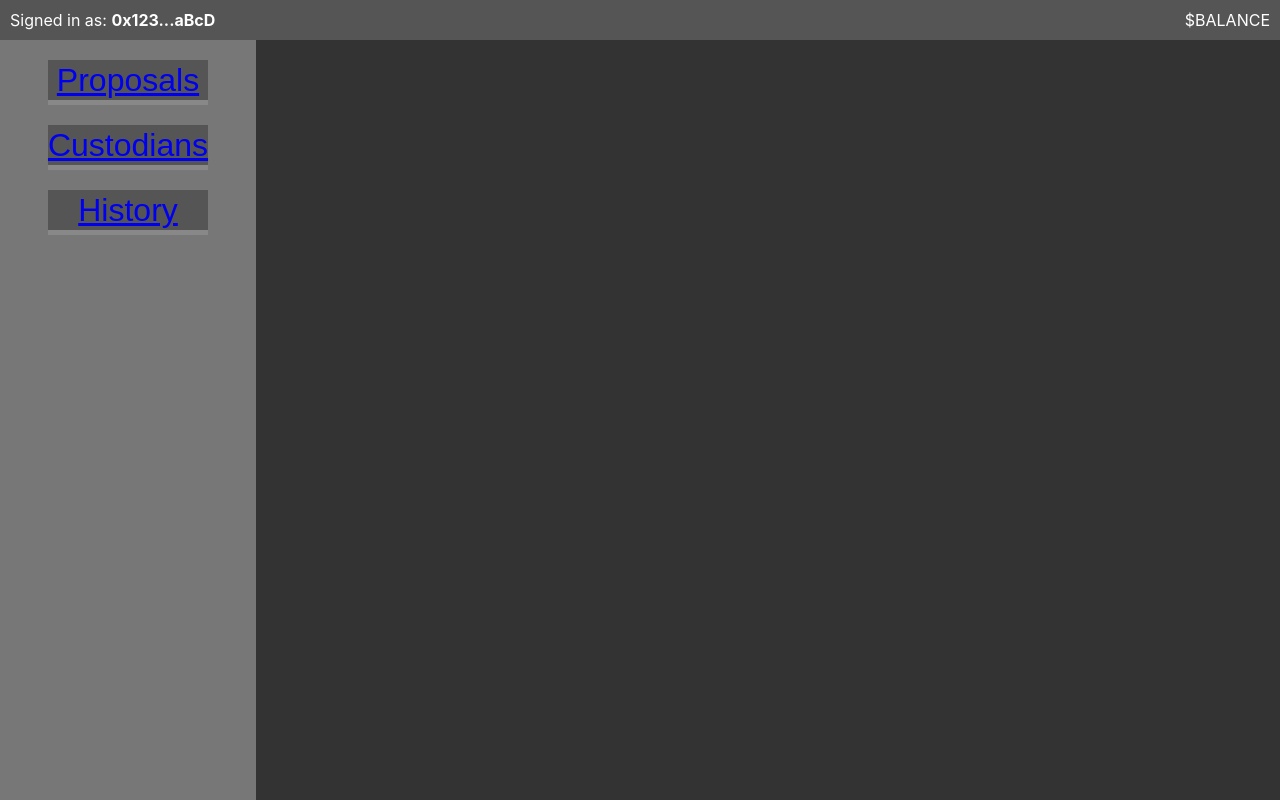
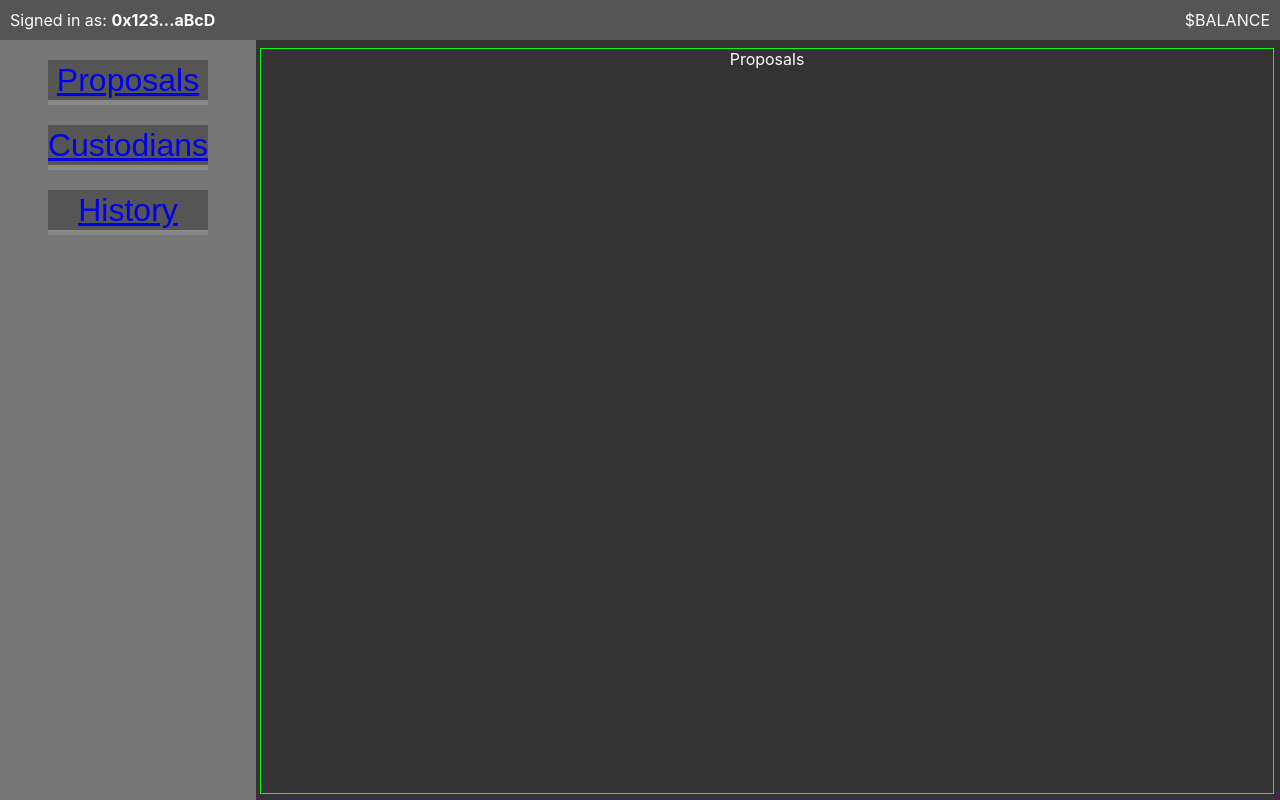
Before and after one commit to bradj00/multi-sig-wallet, a React (Create React App) app: page / in a window 1280 px wide. Built offline with nearby package versions, Linux system fonts and the light colour scheme.

Commit message:
more styling

```diff
--- a/src/App.js
+++ b/src/App.js
@@ -3,6 +3,19 @@ import './App.css';
 import ContractWalletBalance from './components/ContractWalletBalance';
 import LeftPanel from './components/LeftPanel';
 import Header from './components/Header';
+import React from 'react';
+import {
+  BrowserRouter as Router,
+  Routes,
+  Route,
+  Link
+} from "react-router-dom";
+
+import Proposals from "./components/Proposals";
+import Custodians from './components/Custodians';
+import History from './components/History';
+import Deposits from './components/Depsoits';
+
 
 const Styles={
   container: {
@@ -33,11 +46,20 @@ const Styles={
   contractBalance:{
 
   },
+  content:{
+    position:'absolute',
+    top:'6%',
+    right:'0.5%',
+    border: '1px solid #00ff00',
+    width: '79%',
+    height:'93%',
+
+  }
 }
 
 function App() {
   return (
-
+    <Router>
     <div className="App" style={Styles.container}>
       <div style={Styles.header}>
         <Header />
@@ -45,8 +67,18 @@ function App() {
       <div style={Styles.leftNavBar}>
         <LeftPanel />
       </div>
+      <div style={Styles.content}>
+        <Routes>
+            <Route exact path="/" element={<Proposals/>} />
 
+            <Route path='/Proposals'  element={<Proposals/>}/>
+            <Route path='/Custodians' element={<Custodians/>} />
+            <Route path='/History' element={<History/>} />
+            <Route path='/Deposits' element={<Deposits/>} />
+        </Routes>
+      </div>
     </div>
+    </Router>
   );
 }
 
--- /dev/null
+++ b/src/components/Depsoits.jsx
@@ -0,0 +1,9 @@
+import React from 'react'
+
+const Depsoits = () => {
+  return (
+    <div>Depsoits</div>
+  )
+}
+
+export default Depsoits
--- a/src/components/LeftPanel.jsx
+++ b/src/components/LeftPanel.jsx
@@ -13,7 +13,7 @@ import '../styles/styles.css'
 
 const LeftPanel = () => {
   return (
-    <Router>
+
     <div className="menu">
     <ul>
         <li> <Link to="/Proposals">Proposals</Link> </li>
@@ -21,7 +21,7 @@ const LeftPanel = () => {
         <li> <Link to="/History">History</Link> </li>
     </ul>
     </div>
-  </Router>
+
   )
 }
 
```
